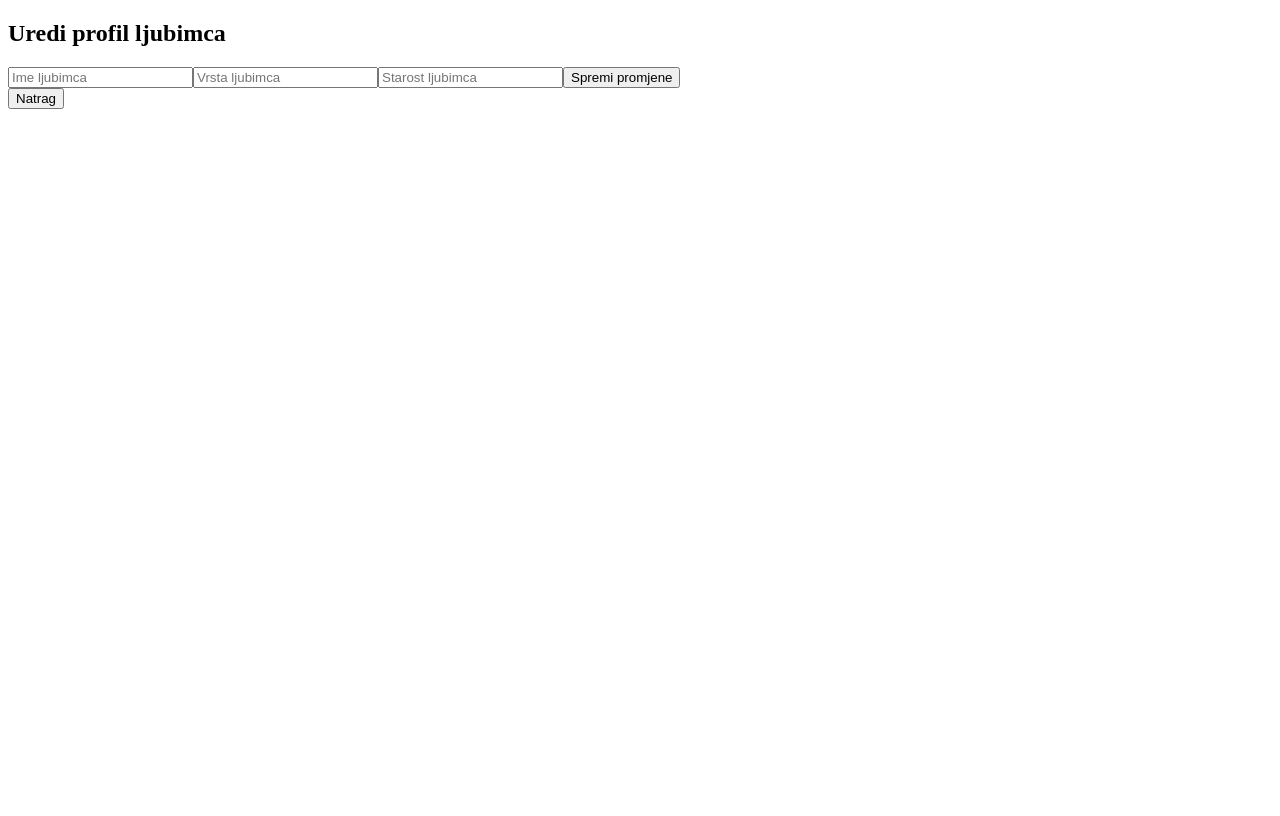
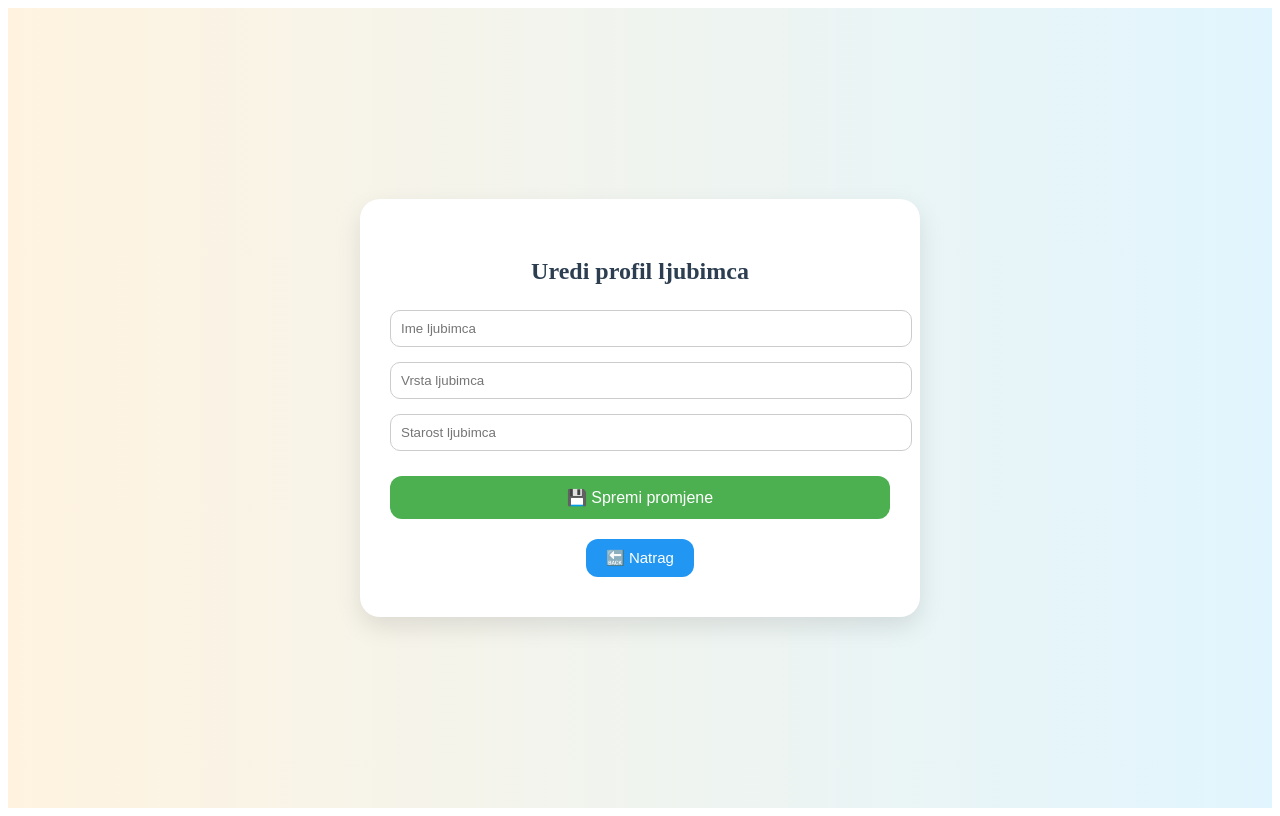
Before and after one commit to shlazaric/frontend, a Vue app in the folder vetdoc/: page /edit-pet in a window 1280 px wide. Built offline with nearby package versions, Linux system fonts and the light colour scheme.

Commit message:
Update EditPetProfile

```diff
--- a/vetdoc/src/components/User/EditPetProfile.vue
+++ b/vetdoc/src/components/User/EditPetProfile.vue
@@ -1,18 +1,20 @@
 <template>
-    <div>
+  <div class="edit-pet-profile">
+    <div class="content-box">
       <h2>Uredi profil ljubimca</h2>
 
-      <form @submit.prevent="updateProfile">
+      <form @submit.prevent="updateProfile" class="form-group">
         <input v-model="name" type="text" placeholder="Ime ljubimca" />
         <input v-model="species" type="text" placeholder="Vrsta ljubimca" />
         <input v-model="age" type="number" placeholder="Starost ljubimca" />
 
-        <button type="submit">Spremi promjene</button>
+        <button type="submit" class="main-btn">💾 Spremi promjene</button>
       </form>
 
       <router-link to="/pet-profile">
-        <button>Natrag</button>
+        <button class="nav-btn">🔙 Natrag</button>
       </router-link>
+    </div>
   </div>
 </template>
 
@@ -26,16 +28,80 @@
     };
   },
   mounted() {
-
+    // Učitavanje postojećih podataka iz query parametara
     this.name = this.$route.query.name || '';
     this.species = this.$route.query.species || '';
     this.age = this.$route.query.age || '';
   },
   methods: {
     updateProfile() {
-        alert('Promjene su spremljene! ');
-
+      alert('Promjene su spremljene!');
+      // Kasnije ćeš ovdje dodati backend poziv
     }
   }
 };
 </script>
+
+<style scoped>
+.edit-pet-profile {
+  display: flex;
+  justify-content: center;
+  align-items: center;
+  min-height: 100vh;
+  background: linear-gradient(to right, #fff3e0, #e1f5fe);
+}
+
+.content-box {
+  background-color: #ffffff;
+  padding: 40px 30px;
+  border-radius: 20px;
+  box-shadow: 0 10px 25px rgba(0, 0, 0, 0.1);
+  width: 100%;
+  max-width: 500px;
+  text-align: center;
+}
+
+h2 {
+  color: #2c3e50;
+  margin-bottom: 25px;
+}
+
+input {
+  width: 100%;
+  padding: 10px;
+  margin-bottom: 15px;
+  border-radius: 10px;
+  border: 1px solid #ccc;
+}
+
+.main-btn {
+  background-color: #4caf50;
+  color: white;
+  padding: 12px 24px;
+  border: none;
+  border-radius: 12px;
+  cursor: pointer;
+  width: 100%;
+  font-size: 16px;
+  margin-top: 10px;
+}
+
+.main-btn:hover {
+  background-color: #388e3c;
+}
+
+.nav-btn {
+  margin-top: 20px;
+  padding: 10px 20px;
+  background-color: #2196f3;
+  color: white;
+  border: none;
+  border-radius: 12px;
+  cursor: pointer;
+  font-size: 15px;
+}
+
+.nav-btn:hover {
+  background-color: #1976d2;
+}
+</style>
```
Lines whose indentation alone changed are shown as unchanged.
